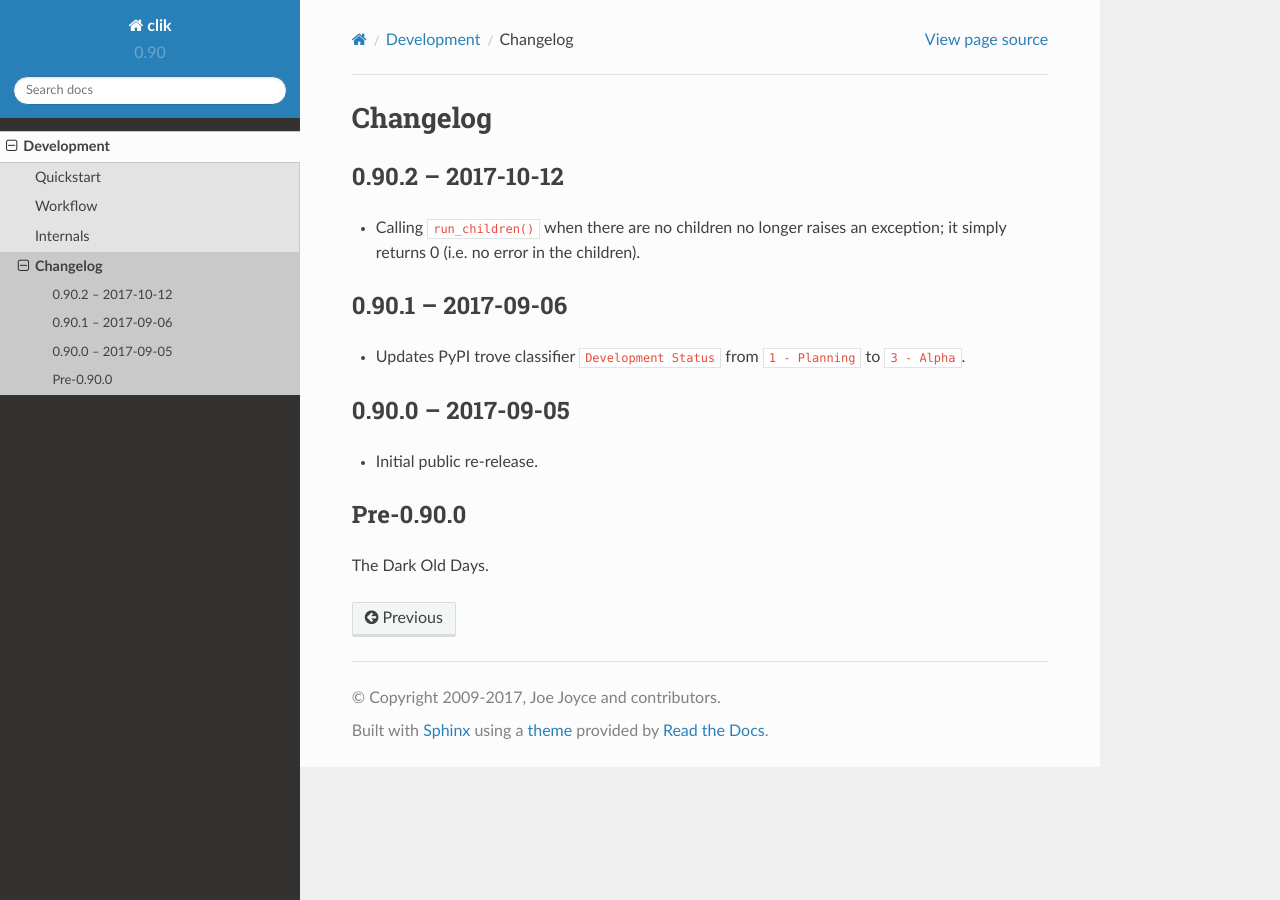
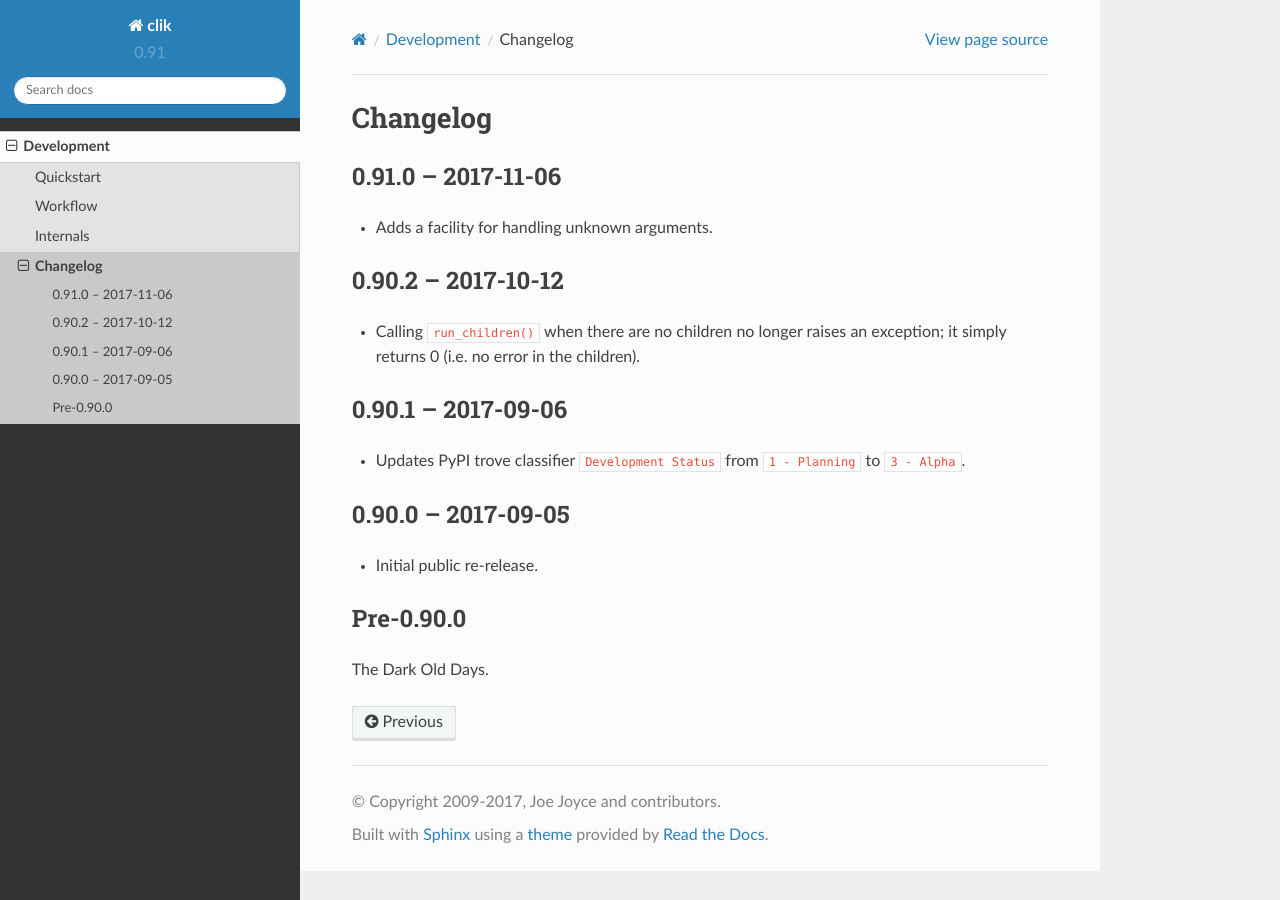
Before and after one commit to decafjoe/clik, a Sphinx documentation site: the page built from doc/development/changelog.rst, in a window 1280 px wide. Built offline with Sphinx 7.4.7 and the Read the Docs theme 2.0.0, drawn with Linux system fonts in a browser that asks for light colours.

Commit message:
Updates version to 0.91.0, adds comment to changelog.

```diff
--- a/doc/conf.py
+++ b/doc/conf.py
@@ -23,8 +23,8 @@ sys.path.insert(0, src_path)
 project = u'clik'
 copyright = u'2009-2017, Joe Joyce and contributors'
 author = u'Joe Joyce and contributors'
-version = u'0.90'
-release = u'0.90.3'
+version = u'0.91'
+release = u'0.91.0'
 
 # Paths
 exclude_patterns = ['_build', 'Thumbs.db', '.DS_Store']
--- a/doc/development/changelog.rst
+++ b/doc/development/changelog.rst
@@ -2,6 +2,12 @@
 ===========
  Changelog
 ===========
+
+
+0.91.0 -- 2017-11-06
+====================
+
+* Adds a facility for handling unknown arguments.
 
 
 0.90.2 -- 2017-10-12
--- a/setup.py
+++ b/setup.py
@@ -13,7 +13,7 @@ from setuptools import find_packages, setup
 
 
 name = 'clik'
-version = '0.90.3'
+version = '0.91.0'
 
 requires = ()
 if sys.version_info[0] == 2 and sys.version_info[1] == 6:
--- a/src/clik/__init__.py
+++ b/src/clik/__init__.py
@@ -15,7 +15,7 @@ modules within clik.
 #: Current version.
 #:
 #: :type: :class:`str`
-__version__ = '0.90.3'
+__version__ = '0.91.0'
 
 
 # LINT: Ignore unused import violations. This module isn't meant to "do"
```
